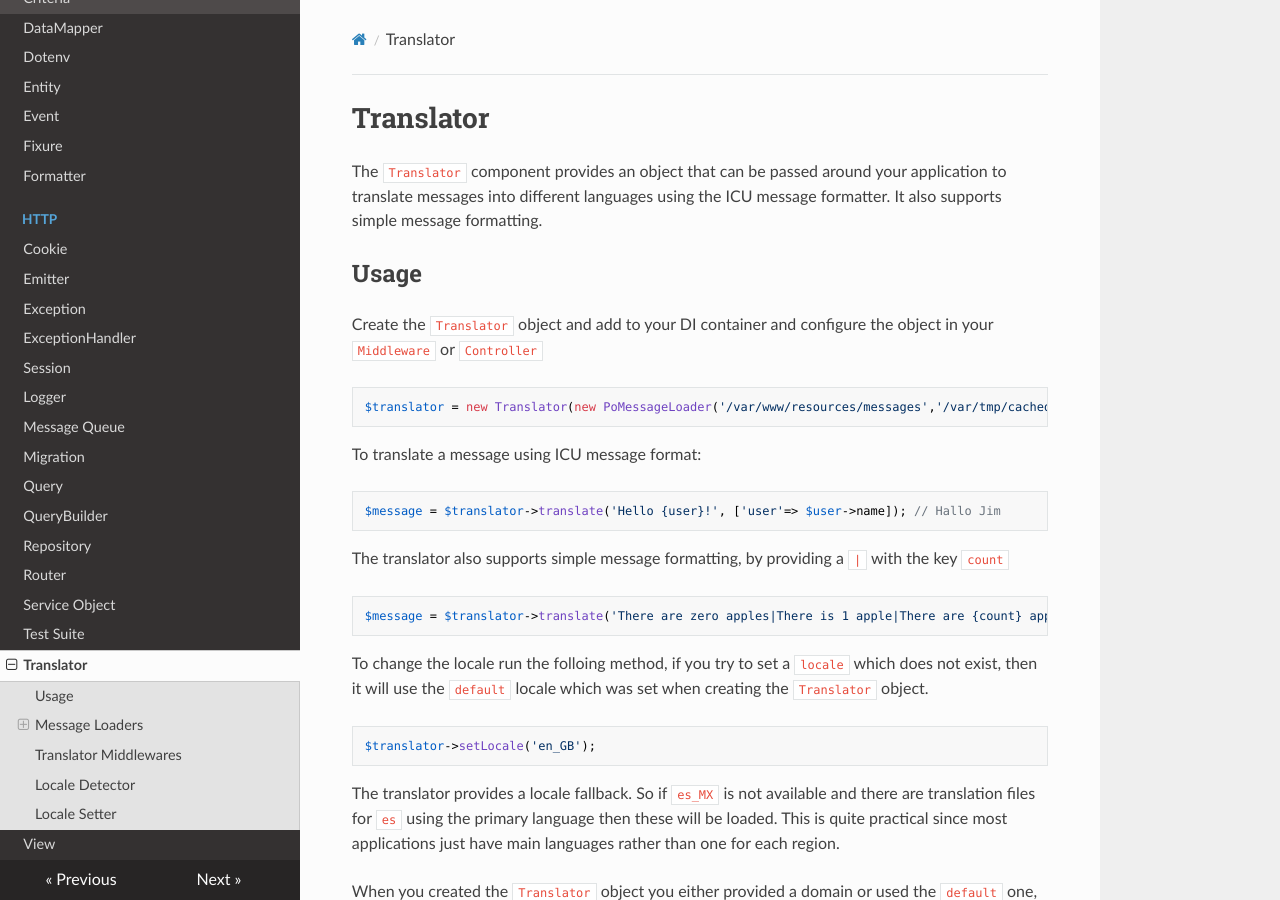
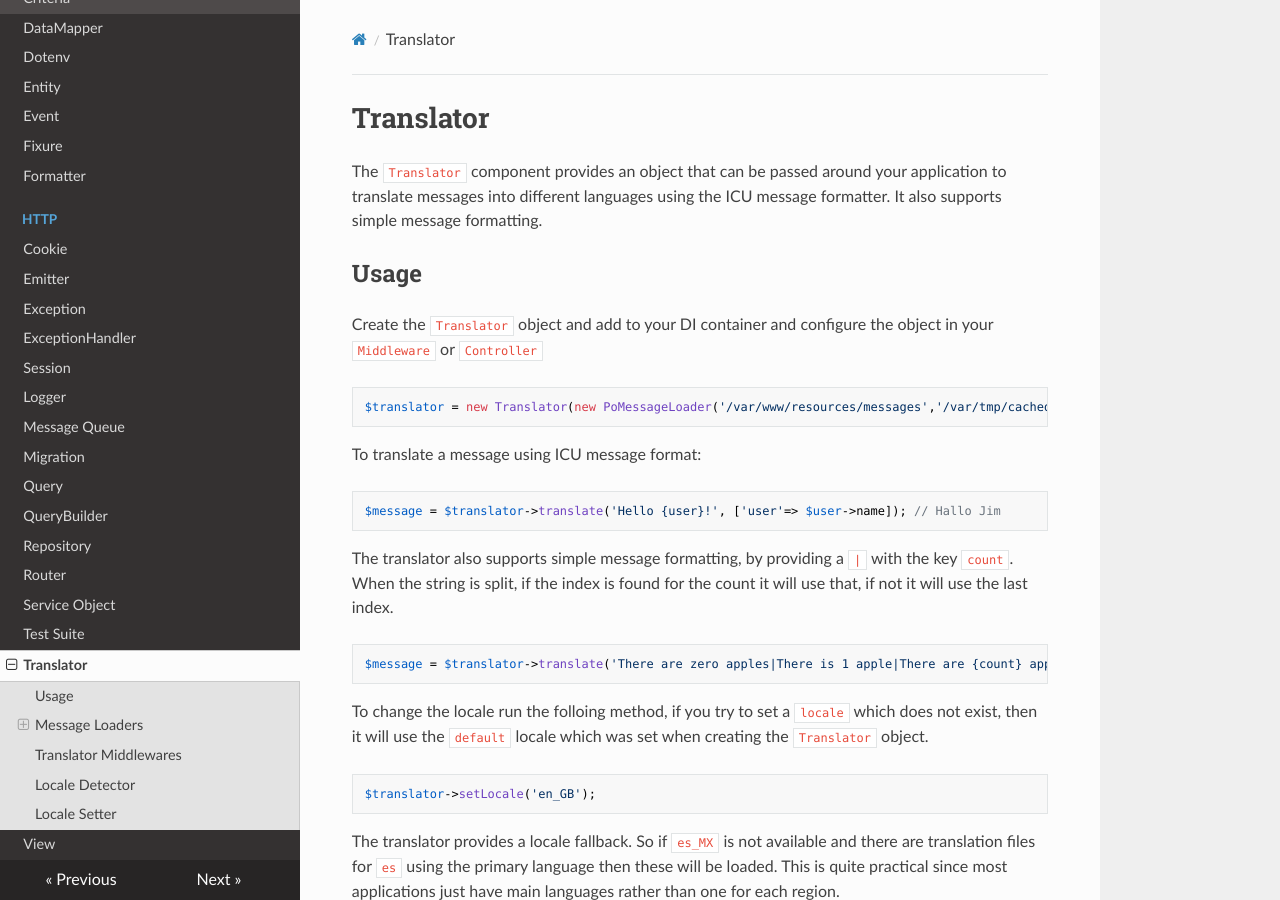
Before and after one commit to jamielsharief/lightning, an MkDocs documentation site: the page built from docs/translator.md, in a window 1280 px wide and 900 px high. Built offline with MkDocs 1.6.1, drawn with Linux system fonts in a browser that asks for light colours; nearby versions of some CDN libraries.

Commit message:
Improved explanation on SMF

````diff
--- a/docs/translator.md
+++ b/docs/translator.md
@@ -16,7 +16,7 @@ To translate a message using ICU message format:
 $message = $translator->translate('Hello {user}!', ['user'=> $user->name]); // Hallo Jim
 ```
 
-The translator also supports simple message formatting, by providing a `|` with the key `count`
+The translator also supports simple message formatting, by providing a `|` with the key `count`. When the string is split, if the index is found for the count it will use that, if not it will use the last index.
 
 ```php
 $message = $translator->translate('There are zero apples|There is 1 apple|There are {count} apples', ['count'=> count($apples)]);
````
